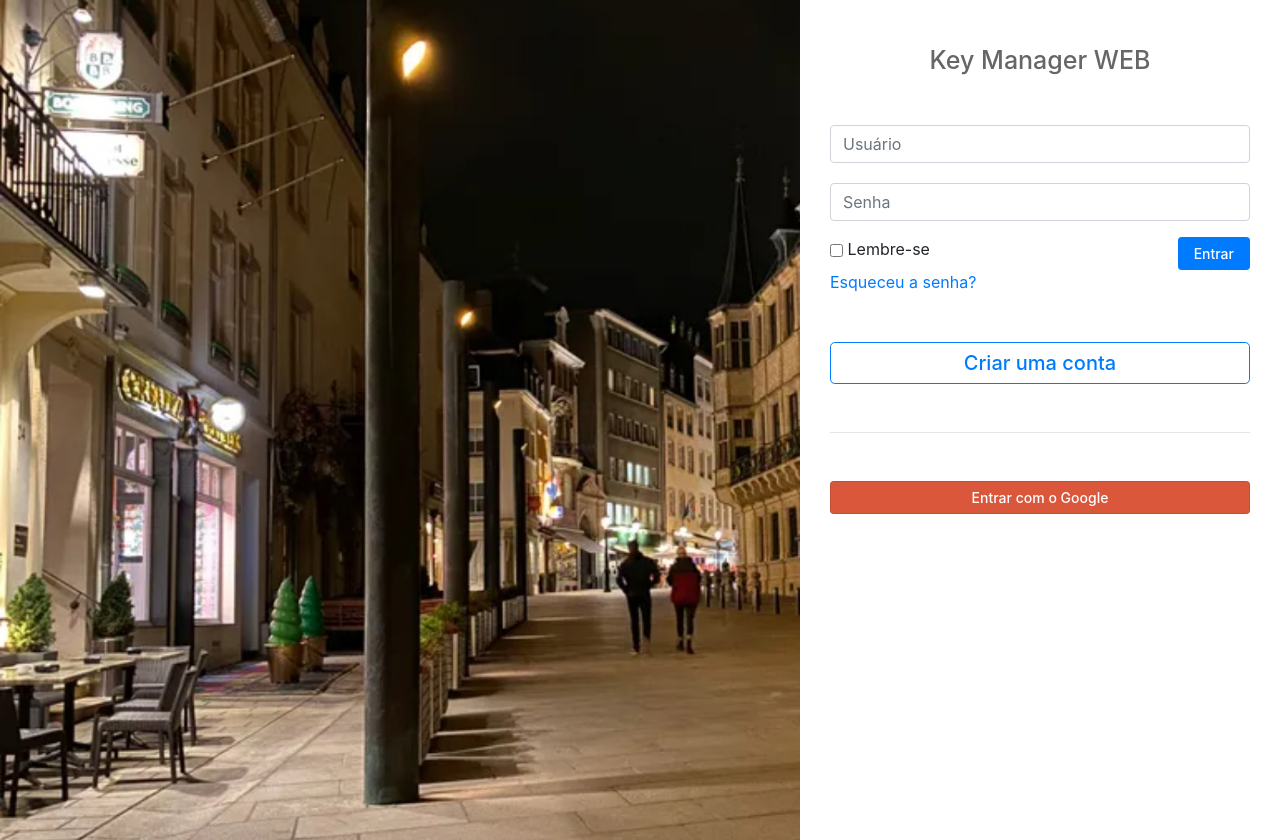
After one commit to jpqateste/notas-projeto-php-oo, a PHP site: page /login.php in a window 1280 px wide. The commit adds this page. Run offline with PHP 8.4, Linux system fonts and the light colour scheme; some libraries are stand-ins or nearby versions.

Commit message:
Added login page, pdate conexion with postgres and pass field in index

```diff
--- a/Conn.php
+++ b/Conn.php
@@ -8,6 +8,10 @@ class Conn
     public $dbname = "bweb";
     public $port = 3306;
 
+
+    //Dados conexão POSTRGRES
+    //$user = "postgres"; public $pass = "admin"; $port = 5432;
+
     public $connect = null;
 
     public function conectar(){
@@ -15,6 +19,8 @@ class Conn
         try {
 
             $this-> connect = new PDO("mysql:host=".$this->host . ";port=" . $this->port . ";dbname=" . $this->dbname, $this->user, $this->pass);
+            //Conexão POSTGRESQL
+            //$this-> connect = new PDO("pgsql:host=".$this->host . ";port=" . $this->port . ";dbname=" . $this->dbname, $this->user, $this->pass);
             echo "Conexão realizada com sucesso!";
             return $this->connect;
 
--- a/index.php
+++ b/index.php
@@ -93,6 +93,7 @@
         echo "ID $id <br>";
         echo "Nome $nome <br>";
         echo " E-mail $email <br>";
+        echo " Senha $pass <br>";
         echo "<hr>";
     }
 
--- /dev/null
+++ b/login.php
@@ -0,0 +1,51 @@
+
+<!DOCTYPE html>
+<html lang="pt-br">
+<head>
+    <meta charset="UTF-8">
+    <meta name="viewport" content="width=device-width, initial-scale=1.0">
+    <meta http-equiv="X-UA-Compatible" content="ie=edge">
+    <title>KMW</title>
+    <link rel="stylesheet" href="https://maxcdn.bootstrapcdn.com/bootstrap/4.0.0/css/bootstrap.min.css" integrity="sha384-Gn5384xqQ1aoWXA+058RXPxPg6fy4IWvTNh0E263XmFcJlSAwiGgFAW/dAiS6JXm" crossorigin="anonymous">
+    <script src="https://code.jquery.com/jquery-3.2.1.slim.min.js" integrity="sha384-KJ3o2DKtIkvYIK3UENzmM7KCkRr/rE9/Qpg6aAZGJwFDMVNA/GpGFF93hXpG5KkN" crossorigin="anonymous"></script>
+<script src="https://cdnjs.cloudflare.com/ajax/libs/popper.js/1.12.9/umd/popper.min.js" integrity="sha384-ApNbgh9B+Y1QKtv3Rn7W3mgPxhU9K/ScQsAP7hUibX39j7fakFPskvXusvfa0b4Q" crossorigin="anonymous"></script>
+<script src="https://maxcdn.bootstrapcdn.com/bootstrap/4.0.0/js/bootstrap.min.js" integrity="sha384-JZR6Spejh4U02d8jOt6vLEHfe/JQGiRRSQQxSfFWpi1MquVdAyjUar5+76PVCmYl" crossorigin="anonymous"></script>
+<style>
+    body { background: url(./img/night-mode.jpg); background-size:cover;}
+    .rtl-form { width:480px; background:#fff; padding:15px 30px; float: right; min-height: 105vh;}
+    .rtl-form h1 { text-align: center; font-size: 25px; padding: 30px 0px; color: #666;}
+    .rtl-form input[type="text"], input[type="password"] { margin:20px 0px 0px; }
+    .rtl-form button { font-weight: 500; padding:5px 15px;}
+    .btns-login button.btn { color:#fff; font-weight: 500;}
+    .btn-google { background: #da573b; border:solid 1px #be5238; }
+    .btn-google:hover { background: #be5238; border:solid 1px #9b4631;}
+    .btn-twitter { background: #1daee3; border:solid 1px #3997ba; }
+    .btn-twitter:hover { background: #3997ba; border:solid 1px #347b95; }
+    .btn-facebook { background: #4c699e; border:solid 1px #47618d; }
+    .btn-facebook:hover { background: #47618d; border:solid 1px #3c5173; }
+    .btn-linkdin { background: #4875B4; border:solid 1px #466b99; }
+    .btn-linkdin:hover { background: #466b99; border:solid 1px #3b5a7c; }
+</style>
+</head>
+<body>
+    <div class="rtl-form">
+        <h1>Key Manager WEB</h1>
+        <form action="">
+            <input type="text" name="" id="name" class="form-control" placeholder="Usuário">
+            <input type="password" name="" id="pass" class="form-control" placeholder="Senha">
+            <div class="row mt-3">
+                <div class="col-md-6"><label for="check"><input type="checkbox" name="" id="check" class="btn"> Lembre-se</label></div>
+                <div class="col-md-6 text-right"><button class="btn btn-sm btn-primary">Entrar</button></div>
+            </div>
+        </form>
+        <a href="" class="link">Esqueceu a senha?</a>
+        <button class="btn btn-block btn-outline-primary btn-lg mt-5">Criar uma conta</button>
+
+        <hr class="mt-5 mb-5">
+        <div class="btns-login">
+        <button class="btn btn-sm btn-block btn-google">Entrar com o Google</button>
+
+    </div>
+</div>
+</body>
+</html>
```
Also changed, not shown: img/night-mode.jpg (added).
